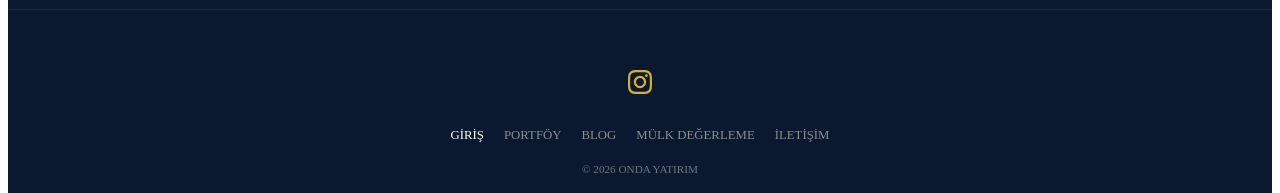
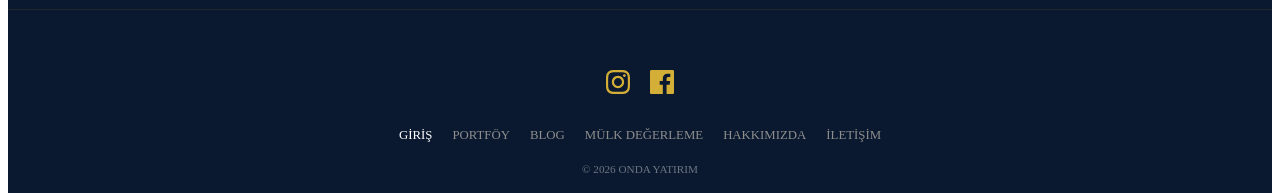
Before and after one commit to monurkilic/onda-web, a Next.js app: page /contact in a window 1280 px wide. Shown: the part 747-940 px from the top of the page. Built offline with nearby package versions, Linux system fonts and the light colour scheme.

Commit message:
Update Layout.js

```diff
--- a/components/Layout.js
+++ b/components/Layout.js
@@ -2,8 +2,15 @@ import { useState } from 'react';
 import Head from 'next/head';
 
 const SocialIcons = ({ size = 20 }) => (
-  <div style={{ display: 'flex', gap: '15px', justifyContent: 'center' }}>
-    <a href="https://www.instagram.com/ondayatirim" target="_blank" rel="noreferrer" style={{ color: '#d4af37' }}><svg width={size} height={size} fill="currentColor" viewBox="0 0 24 24"><path d="M12 2.163c3.204 0 3.584.012 4.85.07 3.252.148 4.771 1.691 4.919 4.919.058 1.265.069 1.645.069 4.849 0 3.205-.012 3.584-.069 4.849-.149 3.225-1.664 4.771-4.919 4.919-1.266.058-1.644.07-4.85.07-3.204 0-3.584-.012-4.849-.07-3.26-.149-4.771-1.699-4.919-4.92-.058-1.265-.07-1.644-.07-4.849 0-3.204.013-3.583.07-4.849.149-3.227 1.664-4.771 4.919-4.919 1.266-.057 1.645-.069 4.849-.069zm0-2.163c-3.259 0-3.667.014-4.947.072-4.358.2-6.78 2.618-6.98 6.98-.059 1.281-.073 1.689-.073 4.948 0 3.259.014 3.668.072 4.948.2 4.358 2.618 6.78 6.98 6.98 1.281.058 1.689.072 4.948.072 3.259 0 3.668-.014 4.948-.072 4.354-.2 6.782-2.618 6.979-6.98.059-1.28.073-1.689.073-4.948 0-3.259-.014-3.667-.072-4.947-.196-4.354-2.617-6.78-6.979-6.98-1.281-.059-1.69-.073-4.949-.073zm0 5.838c-3.403 0-6.162 2.759-6.162 6.162s2.759 6.163 6.162 6.163 6.162-2.759 6.162-6.163-2.759-6.162-6.162-6.162zm0 10.162c-2.209 0-4-1.79-4-4 0-2.209 1.791-4 4-4s4 1.791 4 4c0 2.21-1.791 4-4 4zm6.406-11.845c-.796 0-1.441.645-1.441 1.44s.645 1.44 1.441 1.44c.795 0 1.439-.645 1.439-1.44s-.644-1.44-1.439-1.44z"/></svg></a>
+  <div style={{ display: 'flex', gap: '20px', justifyContent: 'center' }}>
+    {/* INSTAGRAM */}
+    <a href="https://www.instagram.com/ondayatirim" target="_blank" rel="noreferrer" style={{ color: '#d4af37' }}>
+      <svg width={size} height={size} fill="currentColor" viewBox="0 0 24 24"><path d="M12 2.163c3.204 0 3.584.012 4.85.07 3.252.148 4.771 1.691 4.919 4.919.058 1.265.069 1.645.069 4.849 0 3.205-.012 3.584-.069 4.849-.149 3.225-1.664 4.771-4.919 4.919-1.266.058-1.644.07-4.85.07-3.204 0-3.584-.012-4.849-.07-3.26-.149-4.771-1.699-4.919-4.92-.058-1.265-.07-1.644-.07-4.849 0-3.204.013-3.583.07-4.849.149-3.227 1.664-4.771 4.919-4.919 1.266-.057 1.645-.069 4.849-.069zm0-2.163c-3.259 0-3.667.014-4.947.072-4.358.2-6.78 2.618-6.98 6.98-.059 1.281-.073 1.689-.073 4.948 0 3.259.014 3.668.072 4.948.2 4.358 2.618 6.78 6.98 6.98 1.281.058 1.689.072 4.948.072 3.259 0 3.668-.014 4.948-.072 4.354-.2 6.782-2.618 6.979-6.98.059-1.28.073-1.689.073-4.948 0-3.259-.014-3.667-.072-4.947-.196-4.354-2.617-6.78-6.979-6.98-1.281-.059-1.69-.073-4.949-.073zm0 5.838c-3.403 0-6.162 2.759-6.162 6.162s2.759 6.163 6.162 6.163 6.162-2.759 6.162-6.163-2.759-6.162-6.162-6.162zm0 10.162c-2.209 0-4-1.79-4-4 0-2.209 1.791-4 4-4s4 1.791 4 4c0 2.21-1.791 4-4 4zm6.406-11.845c-.796 0-1.441.645-1.441 1.44s.645 1.44 1.441 1.44c.795 0 1.439-.645 1.439-1.44s-.644-1.44-1.439-1.44z"/></svg>
+    </a>
+    {/* FACEBOOK */}
+    <a href="https://www.facebook.com/profile.php?id=61579458574677" target="_blank" rel="noreferrer" style={{ color: '#d4af37' }}>
+      <svg width={size} height={size} fill="currentColor" viewBox="0 0 24 24"><path d="M22.675 0h-21.35c-.732 0-1.325.593-1.325 1.325v21.351c0 .731.593 1.324 1.325 1.324h11.495v-9.294h-3.128v-3.622h3.128v-2.671c0-3.1 1.893-4.788 4.659-4.788 1.325 0 2.463.099 2.795.143v3.24l-1.918.001c-1.504 0-1.795.715-1.795 1.763v2.313h3.587l-.467 3.622h-3.12v9.293h6.116c.73 0 1.323-.593 1.323-1.325v-21.35c0-.732-.593-1.325-1.325-1.325z"/></svg>
+    </a>
   </div>
 );
 
@@ -28,7 +35,6 @@ export default function Layout({ children }) {
         }
       `}} />
 
-      {/* MERKEZİ HEADER */}
       <nav style={{padding: '20px 30px', display: 'flex', justifyContent: 'space-between', alignItems: 'center', borderBottom: '1px solid rgba(212,175,55,0.1)', background: '#0a192f', position: 'sticky', top: 0, zIndex: 1000}}>
         <a href="/" style={{display: 'flex', alignItems: 'center', gap: '10px', textDecoration: 'none'}}>
           <img src="/logo.png" style={{height: '35px'}} alt="Logo" />
@@ -48,21 +54,19 @@ export default function Layout({ children }) {
         </div>
       </nav>
 
-      {/* MERKEZİ MOBİL MENÜ */}
       <div className={`mobile-overlay ${isMenuOpen ? 'active' : ''}`}>
         <a href="/" style={{color: '#fff', fontSize: '1.5rem', textDecoration: 'none'}} onClick={() => setIsMenuOpen(false)}>GİRİŞ</a>
         <a href="/portfolio" style={{color: '#fff', fontSize: '1.5rem', textDecoration: 'none'}} onClick={() => setIsMenuOpen(false)}>PORTFÖY</a>
         <a href="/blog" style={{color: '#fff', fontSize: '1.5rem', textDecoration: 'none'}} onClick={() => setIsMenuOpen(false)}>BLOG</a>
         <a href="/valuation" style={{color: '#fff', fontSize: '1.5rem', textDecoration: 'none'}} onClick={() => setIsMenuOpen(false)}>MÜLK DEĞERLEME</a>
+        <a href="/about" style={{color: '#fff', fontSize: '1.5rem', textDecoration: 'none'}} onClick={() => setIsMenuOpen(false)}>HAKKIMIZDA</a>
         <a href="/contact" style={{color: '#fff', fontSize: '1.5rem', textDecoration: 'none'}} onClick={() => setIsMenuOpen(false)}>İLETİŞİM</a>
       </div>
 
-      {/* SAYFA İÇERİĞİ (DEĞİŞEN KISIM) */}
       <main style={{flex: 1}}>
         {children}
       </main>
 
-      {/* MERKEZİ FOOTER */}
       <footer style={{padding: '60px 20px', borderTop: '1px solid rgba(212,175,55,0.1)', textAlign: 'center', background: '#0a192f', marginTop: '40px'}}>
         <div style={{marginBottom: '30px'}}><SocialIcons size={24} /></div>
         <div style={{display: 'flex', justifyContent: 'center', gap: '20px', fontSize: '0.8rem', flexWrap: 'wrap', marginBottom: '20px'}}>
@@ -70,6 +74,7 @@ export default function Layout({ children }) {
           <a href="/portfolio" style={{color: '#8e8e8e', textDecoration: 'none'}}>PORTFÖY</a>
           <a href="/blog" style={{color: '#8e8e8e', textDecoration: 'none'}}>BLOG</a>
           <a href="/valuation" style={{color: '#8e8e8e', textDecoration: 'none'}}>MÜLK DEĞERLEME</a>
+          <a href="/about" style={{color: '#8e8e8e', textDecoration: 'none'}}>HAKKIMIZDA</a>
           <a href="/contact" style={{color: '#8e8e8e', textDecoration: 'none'}}>İLETİŞİM</a>
         </div>
         <p style={{fontSize: '0.7rem', opacity: 0.4}}>© 2026 ONDA YATIRIM</p>
```
